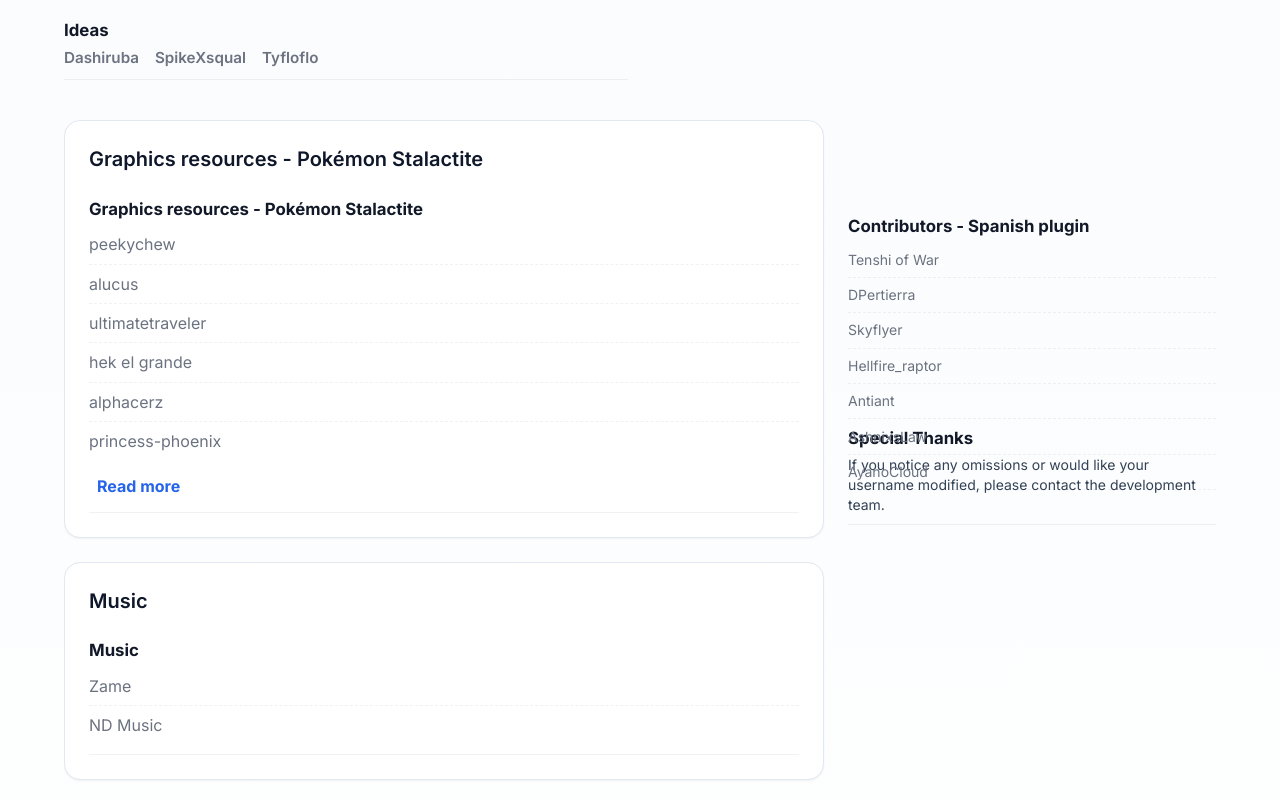
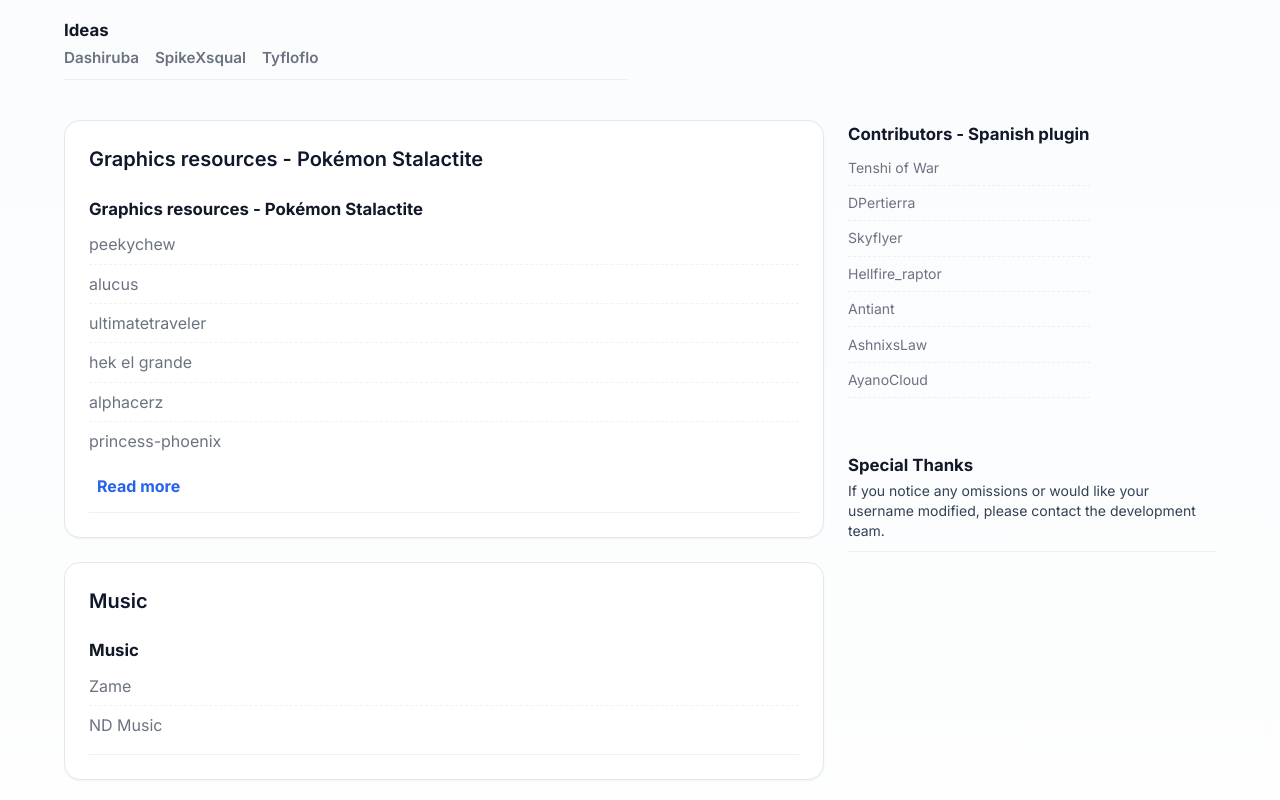
Before and after one commit to Yusiki0/Wiki-stalactite-full, a React (Vite) app: page /en/credits in a window 1280 px wide. Shown: the part 720-1520 px from the top of the page. Built offline with nearby package versions, Linux system fonts and the light colour scheme.

Commit message:
Spanish plugin contributors bloc - CreditsPage fix

```diff
--- a/src/components/CreditsPage.tsx
+++ b/src/components/CreditsPage.tsx
@@ -150,7 +150,7 @@ export default function CreditsPage() {
 
           {/* Sidebar */}
             <aside className="aside-container">
-            <section className="sticky top-24 credit-section credit-aside">
+            <section className="credit-section credit-aside">
                 <h4 className="credit-title">{intl.formatMessage({ id: 'credits.pluginContribs' })}</h4>
                 <div className="h-64 overflow-auto text-sm">
                   <ExpandableCreditList items={spanishPluginContribs} previewCount={8} />
--- a/src/styles/credits.css
+++ b/src/styles/credits.css
@@ -81,5 +81,10 @@
 .read-more-toggle:hover{ text-decoration: underline; }
 
 /* fix aside stacking and spacing */
-.aside-container{ display:flex; flex-direction:column; gap:1rem; }
-.credit-section.credit-aside{ padding: 0; background: transparent; border-bottom: none; }
+.aside-container{ display:flex; flex-direction:column; gap:1rem; align-items:flex-start; }
+.credit-section.credit-aside{
+  padding: 0.25rem 0 0.6rem 0;
+  background: transparent;
+  border-bottom: none;
+  margin-bottom: 0.8rem; /* ensure spacing after the scrollable plugin box */
+}
```
